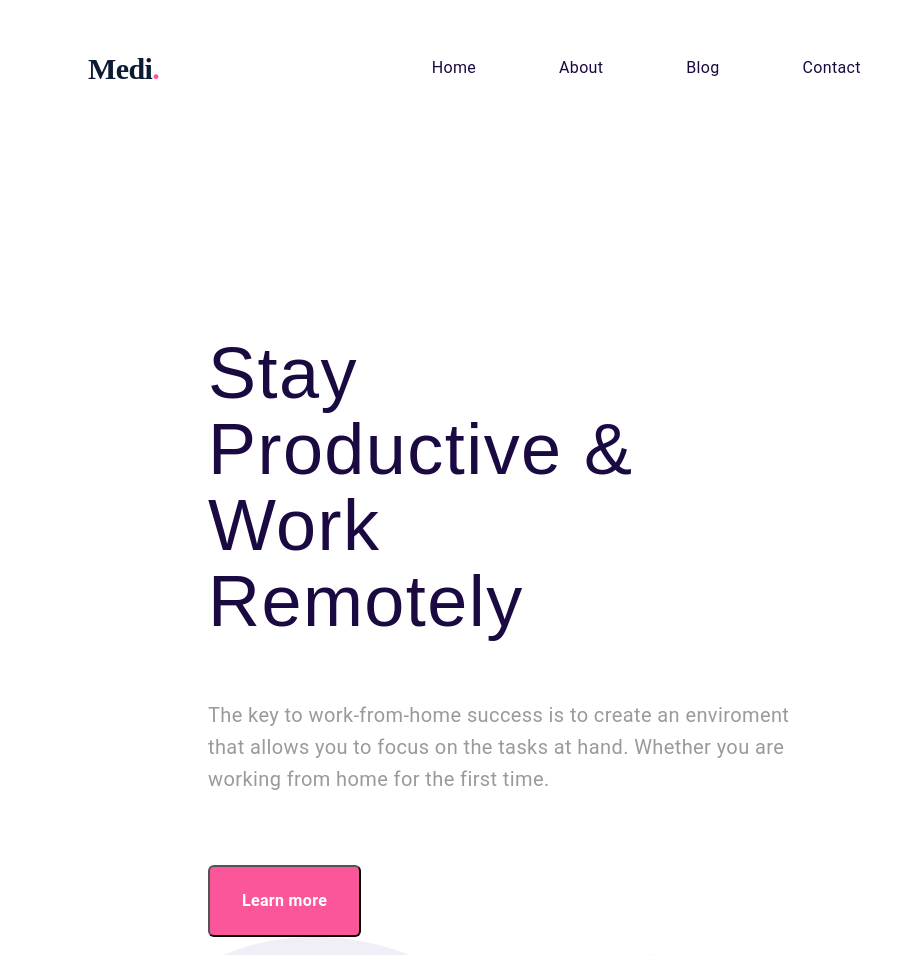
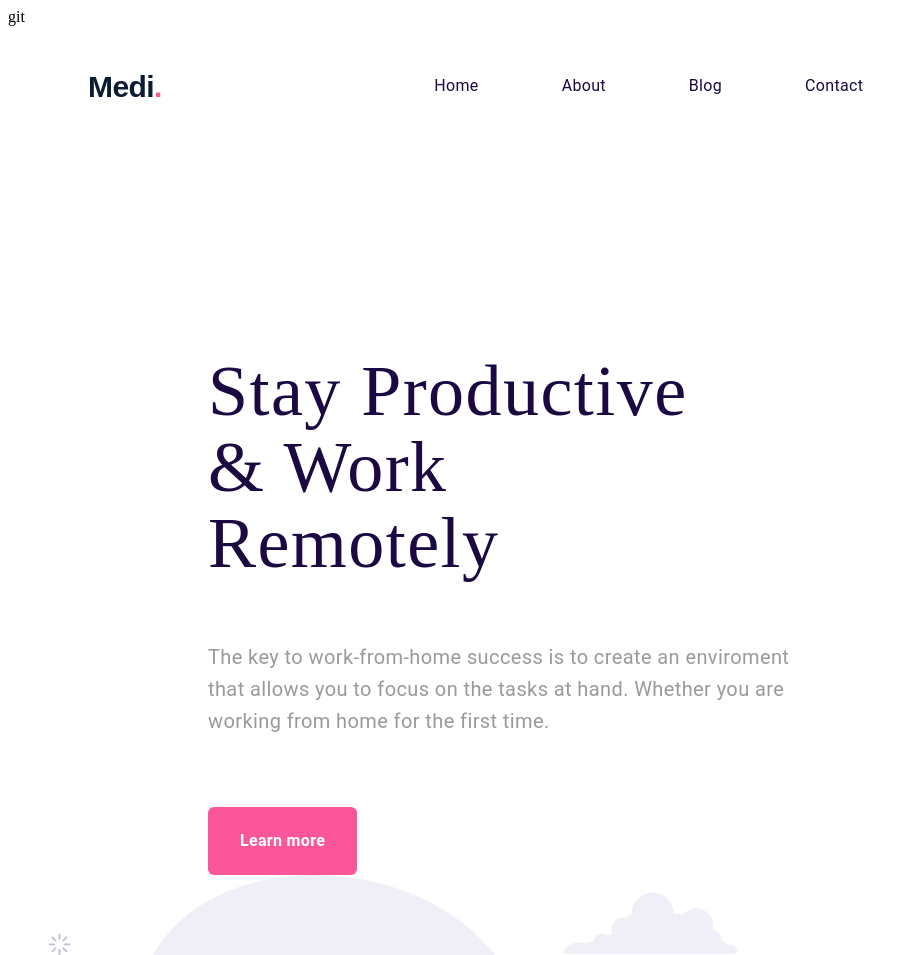
Before and after one commit to gihani-lab/Third-work, a plain HTML site: page index.html in a window 1280 px wide. Shown: the top 955 px of the page, without its empty margins (0-918 px from the left). Drawn offline with Linux system fonts and the light colour scheme.

Commit message:
final work

```diff
--- a/Style/style.css
+++ b/Style/style.css
@@ -5,7 +5,7 @@ header {
 .logo {
   margin-left: 80px;
   margin-top: 37px;
-  font-family: "Circular Std";
+  font-family: "Circular Std", sans-serif;
   font-style: normal;
   font-weight: 900;
   font-size: 30px;
@@ -21,7 +21,7 @@ header {
 
 .nav-items {
   display: flex;
-  font-family: "Roboto";
+  font-family: "Roboto", sans-serif;
   font-style: normal;
   font-weight: 400;
   font-size: 16px;
@@ -70,6 +70,7 @@ header {
   padding-bottom: 18px;
   padding-right: 31px;
   width: 125px;
+  border: none;git
 }
 
 section {
@@ -82,7 +83,7 @@ section h1 {
   max-width: 495px;
   width: 100%;
   margin-left: 200px;
-  font-family: Ramaraja, sans-serif;
+  font-family: "Ramaraja", serif;
   font-style: normal;
   font-weight: 400;
   font-size: 72px;
@@ -97,7 +98,7 @@ section p {
   width: 100%;
   margin-top: 6.7px;
   margin-left: 200px;
-  font-family: "Roboto";
+  font-family: "Roboto", sans-serif;
   font-style: normal;
   font-weight: 400;
   font-size: 20px;
@@ -112,8 +113,7 @@ section button {
   padding-left: 32px;
   padding-bottom: 18px;
   padding-right: 32px;
-  font-family: "Roboto";
-  font-style: normal;
+  font-family: "Roboto", sans-serif;
   font-weight: 700;
   font-size: 16px;
   line-height: 32px;
@@ -125,6 +125,7 @@ section button {
   border-radius: 6px;
   margin-left: 200px;
   margin-top: 50px;
+  border: none;
 }
 
 section img {
--- a/index.html
+++ b/index.html
@@ -8,6 +8,7 @@
     <title>Document</title>
     <link rel="stylesheet" href="Style/style.css">
 </head>
+git
 
 <body>
     <header>
```
